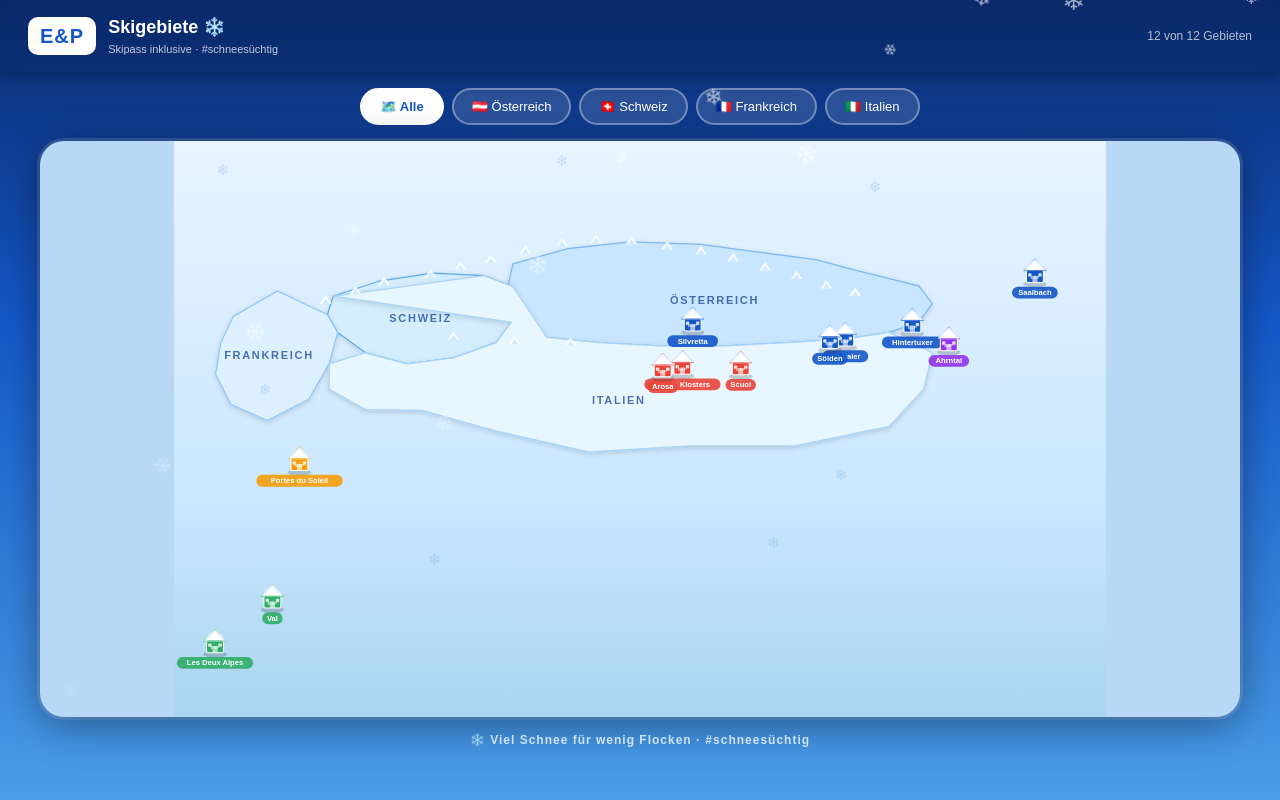
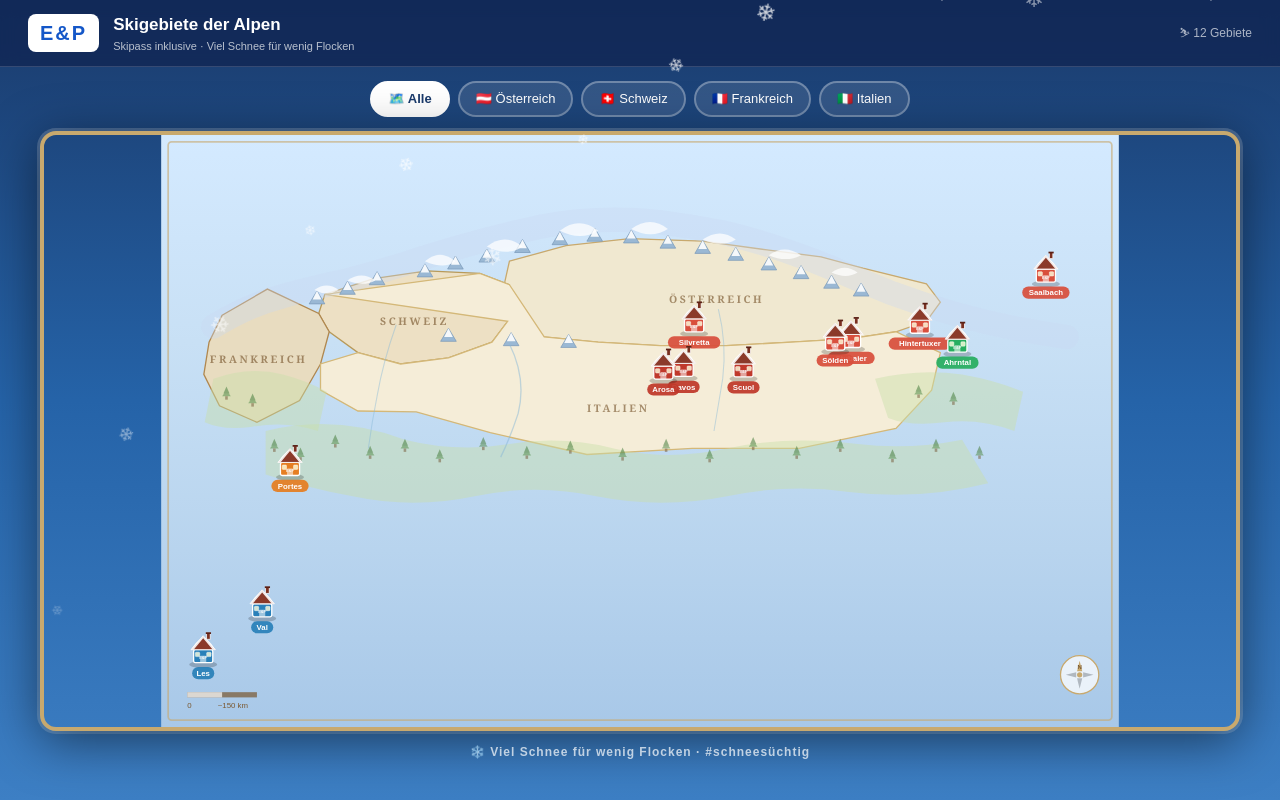
Before and after one commit to freddy-schuetz/ep-ki-workshop-gruppe-4, a Next.js app: page / in a window 1280 px wide. Built offline with nearby package versions, Linux system fonts and the light colour scheme.

Commit message:
Ski-Pistenkarten-Stil: Papierton, Wälder, Schneefelder, Kompass

```diff
--- a/app/SkiKarte.tsx
+++ b/app/SkiKarte.tsx
@@ -3,7 +3,6 @@
 import { useState } from "react";
 import skigebiete from "@/data/skigebiete.json";
 
-// --- Projektion: Geo-Koordinaten → SVG-Pixel ---
 const SVG_W = 1100;
 const SVG_H = 680;
 const LNG_MIN = 5.8, LNG_MAX = 13.2;
@@ -15,62 +14,92 @@ function project(lat: number, lng: number): [number, number] {
   return [x, y];
 }
 
-// --- Vereinfachte Alpen-Umrisse (skaliert auf 1100×680) ---
-const LAENDER = [
+const landFarbe: Record<string, string> = {
+  "Österreich": "#d94f3d",
+  "Schweiz": "#c0392b",
+  "Schweiz / Frankreich": "#e67e22",
+  "Frankreich": "#2980b9",
+  "Italien": "#27ae60",
+};
+
+const laenderListe = ["Alle", "Österreich", "Schweiz", "Frankreich", "Italien"];
+const flakePositions = [4,10,17,24,31,38,45,52,59,66,73,80,87,94];
+
+// Tal-Zonen (grüne Täler zwischen den Bergen)
+const TAELER = [
+  "M 120 340 Q 200 320 280 350 Q 340 365 400 355 Q 460 345 520 360 Q 580 375 650 360 Q 720 345 800 355 Q 860 362 920 350 L 950 400 Q 870 420 790 410 Q 720 400 650 415 Q 575 430 500 415 Q 430 400 360 415 Q 290 430 220 415 Q 165 405 120 390 Z",
+  "M 60 280 Q 100 265 140 275 Q 170 283 190 295 L 180 340 Q 145 328 105 335 Q 72 340 50 330 Z",
+  "M 820 280 Q 870 268 920 275 Q 960 282 990 295 L 980 340 Q 940 325 900 330 Q 860 335 835 325 Z",
+];
+
+// Waldgebiete (dunkles Grün, Baum-Silhouetten)
+const WAELDER = [
+  [130, 360], [160, 370], [200, 355], [240, 368], [280, 360],
+  [320, 372], [370, 358], [420, 368], [470, 362], [530, 370],
+  [580, 360], [630, 372], [680, 358], [730, 368], [780, 360],
+  [840, 372], [890, 360], [940, 368],
+  [75, 300], [105, 308], [870, 298], [910, 306],
+];
+
+// Schneefelder auf Gipfeln
+const SCHNEEFELDER = [
+  "M 303 145 Q 320 130 338 145 Q 325 155 303 145 Z",
+  "M 374 128 Q 395 112 415 128 Q 398 140 374 128 Z",
+  "M 458 110 Q 480 93 502 110 Q 482 122 458 110 Z",
+  "M 540 108 Q 562 92 582 108 Q 563 120 540 108 Z",
+  "M 622 120 Q 642 106 660 120 Q 644 130 622 120 Z",
+  "M 698 138 Q 716 125 735 138 Q 718 147 698 138 Z",
+  "M 770 158 Q 785 147 800 158 Q 787 166 770 158 Z",
+  "M 214 167 Q 230 156 246 167 Q 232 175 214 167 Z",
+  "M 176 178 Q 190 168 204 178 Q 191 186 176 178 Z",
+];
+
+// Bergrücken-Konturen (Hauptalpenkamm)
+const BERGKAMM =
+  "M 60 220 Q 100 195 140 185 Q 175 175 214 167 Q 248 158 280 148 Q 310 138 345 128 Q 380 118 415 110 Q 455 100 495 98 Q 535 96 572 100 Q 610 105 645 112 Q 680 120 715 132 Q 748 143 778 156 Q 810 170 840 182 Q 875 195 910 205 Q 945 215 980 222 Q 1010 228 1040 232";
+
+// Länderflächen
+const LAENDER_PATHS = [
   {
     name: "Österreich",
-    farbe: "#c8e6ff",
-    rand: "#7ab8f5",
+    fill: "#f0e8d0",
+    stroke: "#c8a96e",
     path: "M 400 145 L 465 127 L 538 119 L 622 122 L 696 132 L 758 140 L 806 153 L 879 171 L 895 192 L 879 214 L 844 226 L 792 234 L 724 238 L 649 242 L 573 242 L 502 238 L 440 232 L 398 214 L 390 190 Z",
   },
   {
     name: "Schweiz",
-    farbe: "#d4eeff",
-    rand: "#5aaaf0",
+    fill: "#ede0c4",
+    stroke: "#b89a5a",
     path: "M 188 183 L 244 165 L 305 156 L 366 159 L 400 172 L 398 214 L 380 238 L 330 256 L 275 263 L 226 250 L 193 226 L 181 205 Z",
   },
   {
     name: "Frankreich",
-    farbe: "#ddf0ff",
-    rand: "#90c8f8",
+    fill: "#e8dcc0",
+    stroke: "#b08850",
     path: "M 70 207 L 122 177 L 181 205 L 193 226 L 183 263 L 159 305 L 110 330 L 67 311 L 49 275 L 55 238 Z",
   },
   {
     name: "Italien",
-    farbe: "#e8f6ff",
-    rand: "#a8d4f8",
+    fill: "#f5edd8",
+    stroke: "#d4b878",
     path: "M 188 183 L 366 159 L 400 172 L 440 232 L 502 238 L 573 242 L 649 242 L 724 238 L 792 234 L 844 226 L 895 250 L 885 293 L 844 337 L 733 360 L 610 360 L 489 367 L 378 342 L 293 318 L 226 317 L 183 293 L 183 263 L 226 250 L 275 263 L 330 256 L 380 238 L 398 214 Z",
   },
 ];
 
-// Berggipfel-Symbole entlang des Alpenbogens
+const LAND_LABEL: Record<string, [number, number]> = {
+  "Österreich": [638, 193],
+  "Schweiz": [291, 218],
+  "Frankreich": [112, 262],
+  "Italien": [525, 318],
+};
+
+// Gipfel-Dreiecke
 const GIPFEL = [
   [303,161],[338,152],[374,144],[415,133],[458,124],[498,120],
   [540,122],[582,128],[622,134],[660,142],[698,153],[735,163],
-  [770,174],[804,183],
-  [214,181],[179,192],[248,170],
+  [770,174],[804,183],[214,181],[179,192],[248,170],
   [330,235],[402,240],[468,242],
 ];
-
-// Ländernamen-Position
-const LAND_LABEL: Record<string, [number, number]> = {
-  "Österreich": [638, 193],
-  "Schweiz": [291, 214],
-  "Frankreich": [112, 257],
-  "Italien": [525, 310],
-};
-
-const landFarbe: Record<string, string> = {
-  "Österreich": "#1457c8",
-  "Schweiz": "#e8443a",
-  "Schweiz / Frankreich": "#f59e0b",
-  "Frankreich": "#2fae66",
-  "Italien": "#9333ea",
-};
-
-const laenderListe = ["Alle", "Österreich", "Schweiz", "Frankreich", "Italien"];
-
-const flakePositions = [5,12,19,27,34,41,48,55,62,69,76,83,90,97];
 
 export default function SkiKarte() {
   const [aktivesLand, setAktivesLand] = useState("Alle");
@@ -82,195 +111,312 @@ export default function SkiKarte() {
 
   return (
     <div style={{
-      minHeight: "100vh", background: "linear-gradient(180deg, #0b2a6b 0%, #1457c8 40%, #4a9de8 100%)",
+      minHeight: "100vh",
+      background: "linear-gradient(180deg, #1a3a6b 0%, #2563a8 50%, #3d7fc4 100%)",
       display: "flex", flexDirection: "column", alignItems: "center",
-      fontFamily: "sans-serif", padding: "0 0 24px",
+      fontFamily: "'Georgia', serif", padding: "0 0 28px",
     }}>
 
-      {/* Schneeflocken-Animation */}
+      {/* Schneeflocken */}
       <style>{`
-        @keyframes fallSnow { 0% { transform: translateY(-20px) rotate(0deg); opacity:0.7 } 100% { transform: translateY(100vh) rotate(360deg); opacity:0 } }
-        .snowflake { position:fixed; top:-20px; pointer-events:none; z-index:9999; animation: fallSnow linear infinite; }
+        @keyframes fallSnow {
+          0%   { transform: translateY(-20px) rotate(0deg)   translateX(0px);   opacity: 0.8 }
+          50%  { transform: translateY(50vh)  rotate(180deg) translateX(12px);  opacity: 0.5 }
+          100% { transform: translateY(105vh) rotate(360deg) translateX(-8px);  opacity: 0   }
+        }
+        .flake { position:fixed; top:-20px; pointer-events:none; z-index:9999; animation: fallSnow linear infinite; color:white; }
       `}</style>
       {flakePositions.map((left, i) => (
-        <span key={i} className="snowflake" style={{
-          left: `${left}%`, fontSize: 16 + (i % 3) * 6,
-          animationDuration: `${6 + (i % 4) * 2}s`,
-          animationDelay: `${i * 0.5}s`,
-          color: "white", opacity: 0.6,
+        <span key={i} className="flake" style={{
+          left: `${left}%`, fontSize: 14 + (i % 3) * 5,
+          animationDuration: `${7 + (i % 5) * 1.5}s`,
+          animationDelay: `${i * 0.6}s`, opacity: 0.5,
         }}>❄</span>
       ))}
 
       {/* Header */}
       <div style={{
         width: "100%", display: "flex", alignItems: "center", justifyContent: "space-between",
-        padding: "14px 28px", background: "rgba(11,42,107,0.6)", backdropFilter: "blur(8px)",
-        boxShadow: "0 2px 16px rgba(0,0,0,0.3)",
+        padding: "12px 28px",
+        background: "rgba(15,35,80,0.7)", backdropFilter: "blur(8px)",
+        borderBottom: "1px solid rgba(255,255,255,0.15)",
       }}>
-        <div style={{ display: "flex", alignItems: "center", gap: 12 }}>
+        <div style={{ display: "flex", alignItems: "center", gap: 14 }}>
           <div style={{
             background: "white", color: "#1457c8", fontWeight: 900,
-            fontSize: 20, borderRadius: 10, padding: "4px 12px", letterSpacing: 1,
+            fontSize: 20, borderRadius: 8, padding: "4px 12px", letterSpacing: 2,
+            fontFamily: "sans-serif",
           }}>E&amp;P</div>
-          <div style={{ color: "white" }}>
-            <div style={{ fontWeight: 800, fontSize: 18 }}>Skigebiete ❄️</div>
-            <div style={{ fontSize: 11, opacity: 0.75 }}>Skipass inklusive · #schneesüchtig</div>
+          <div style={{ color: "white", fontFamily: "sans-serif" }}>
+            <div style={{ fontWeight: 800, fontSize: 17 }}>Skigebiete der Alpen</div>
+            <div style={{ fontSize: 11, opacity: 0.7 }}>Skipass inklusive · Viel Schnee für wenig Flocken</div>
           </div>
         </div>
-        <div style={{ color: "rgba(255,255,255,0.7)", fontSize: 12 }}>
-          {sichtbar.length} von {skigebiete.gebiete.length} Gebieten
+        <div style={{ color: "rgba(255,255,255,0.65)", fontSize: 12, fontFamily: "sans-serif" }}>
+          ⛷ {sichtbar.length} Gebiete
         </div>
       </div>
 
       {/* Länder-Filter */}
-      <div style={{ display: "flex", gap: 8, marginTop: 16, flexWrap: "wrap", justifyContent: "center" }}>
+      <div style={{ display: "flex", gap: 8, marginTop: 14, flexWrap: "wrap", justifyContent: "center" }}>
         {laenderListe.map((land) => (
           <button key={land} onClick={() => setAktivesLand(land)} style={{
-            padding: "7px 18px", borderRadius: 20, border: "2px solid",
-            borderColor: aktivesLand === land ? "white" : "rgba(255,255,255,0.35)",
-            background: aktivesLand === land ? "white" : "rgba(255,255,255,0.12)",
-            color: aktivesLand === land ? "#1457c8" : "white",
+            padding: "6px 16px", borderRadius: 20,
+            border: `2px solid ${aktivesLand === land ? "white" : "rgba(255,255,255,0.3)"}`,
+            background: aktivesLand === land ? "white" : "rgba(255,255,255,0.1)",
+            color: aktivesLand === land ? "#1a3a6b" : "white",
             fontWeight: aktivesLand === land ? 800 : 500,
             fontSize: 13, cursor: "pointer", transition: "all 0.2s",
+            fontFamily: "sans-serif",
           }}>
-            {land === "Alle" ? "🗺️ Alle" :
-             land === "Österreich" ? "🇦🇹 Österreich" :
-             land === "Schweiz" ? "🇨🇭 Schweiz" :
-             land === "Frankreich" ? "🇫🇷 Frankreich" : "🇮🇹 Italien"}
+            {land === "Alle" ? "🗺️ Alle" : land === "Österreich" ? "🇦🇹 Österreich"
+              : land === "Schweiz" ? "🇨🇭 Schweiz"
+              : land === "Frankreich" ? "🇫🇷 Frankreich" : "🇮🇹 Italien"}
           </button>
         ))}
       </div>
 
-      {/* SVG-Karte */}
+      {/* Karte */}
       <div style={{
-        marginTop: 16, borderRadius: 24, overflow: "hidden",
-        boxShadow: "0 8px 40px rgba(0,0,0,0.4), 0 0 0 3px rgba(255,255,255,0.15)",
-        background: "#b8d9f5", width: "96vw", maxWidth: 1200,
+        marginTop: 14, borderRadius: 16, overflow: "hidden",
+        boxShadow: "0 10px 50px rgba(0,0,0,0.5), 0 0 0 3px rgba(255,255,255,0.2)",
+        width: "97vw", maxWidth: 1200,
+        border: "4px solid #c8a96e",
       }}>
-        <svg viewBox={`0 0 ${SVG_W} ${SVG_H}`} width="100%" style={{ maxHeight: "72vh", display: "block" }}>
-          {/* Himmel/Schnee-Hintergrund */}
+        <svg viewBox={`0 0 ${SVG_W} ${SVG_H}`} width="100%"
+          style={{ display: "block", maxHeight: "74vh" }}>
+
           <defs>
-            <linearGradient id="bgGrad" x1="0" y1="0" x2="0" y2="1">
-              <stop offset="0%" stopColor="#e8f4ff" />
-              <stop offset="60%" stopColor="#cce8ff" />
-              <stop offset="100%" stopColor="#aad4f0" />
+            {/* Hintergrund: Papierton wie gedruckte Karte */}
+            <linearGradient id="papier" x1="0" y1="0" x2="0" y2="1">
+              <stop offset="0%"  stopColor="#d4eaff" />
+              <stop offset="35%" stopColor="#c8e0f5" />
+              <stop offset="70%" stopColor="#b8d4ee" />
+              <stop offset="100%" stopColor="#a8c8e8" />
             </linearGradient>
-            <filter id="softShadow">
-              <feDropShadow dx="0" dy="2" stdDeviation="3" floodOpacity="0.15" />
+            {/* Bergkamm-Schatten */}
+            <linearGradient id="schneeGrad" x1="0" y1="0" x2="0" y2="1">
+              <stop offset="0%"  stopColor="#ffffff" />
+              <stop offset="60%" stopColor="#e8f4ff" />
+              <stop offset="100%" stopColor="#c8dff5" />
+            </linearGradient>
+            <filter id="shadow" x="-20%" y="-20%" width="140%" height="140%">
+              <feDropShadow dx="1" dy="2" stdDeviation="3" floodOpacity="0.2" />
             </filter>
+            <filter id="softglow">
+              <feGaussianBlur stdDeviation="2" result="blur"/>
+              <feMerge><feMergeNode in="blur"/><feMergeNode in="SourceGraphic"/></feMerge>
+            </filter>
+            {/* Textur-Muster für Wälder */}
+            <pattern id="waldMuster" x="0" y="0" width="8" height="8" patternUnits="userSpaceOnUse">
+              <rect width="8" height="8" fill="#7ab878"/>
+              <circle cx="4" cy="4" r="2.5" fill="#5a9858" opacity="0.6"/>
+            </pattern>
           </defs>
-          <rect width={SVG_W} height={SVG_H} fill="url(#bgGrad)" />
 
-          {/* Länderflächen */}
-          {LAENDER.map((l) => (
-            <path key={l.name} d={l.path}
-              fill={aktivesLand === "Alle" || aktivesLand === l.name ? l.farbe : "#d8eef8"}
-              stroke={l.rand} strokeWidth={1.5}
-              style={{ transition: "fill 0.3s" }}
-              filter="url(#softShadow)"
-            />
+          {/* Papierhintergrund */}
+          <rect width={SVG_W} height={SVG_H} fill="url(#papier)" />
+
+          {/* Länderflächen — Papierton */}
+          {LAENDER_PATHS.map((l) => {
+            const aktiv = aktivesLand === "Alle" || aktivesLand === l.name;
+            return (
+              <path key={l.name} d={l.path}
+                fill={aktiv ? l.fill : "#dde8f0"}
+                stroke={aktiv ? l.stroke : "#c8d8e4"}
+                strokeWidth={1.5}
+                style={{ transition: "fill 0.35s" }}
+              />
+            );
+          })}
+
+          {/* Tal-Grün */}
+          {TAELER.map((d, i) => (
+            <path key={i} d={d} fill="#c8dda8" opacity={0.45} />
           ))}
 
-          {/* Berggipfel-Symbole ⛰ */}
-          {GIPFEL.map(([x, y], i) => (
-            <g key={i} transform={`translate(${x},${y})`}>
-              <polygon points="0,-10 7,0 -7,0" fill="white" opacity={0.85} />
-              <polygon points="0,-6 4,0 -4,0" fill="#cce8ff" opacity={0.9} />
+          {/* Wald-Punkte */}
+          {WAELDER.map(([wx, wy], i) => (
+            <g key={i} transform={`translate(${wx},${wy})`} opacity={0.55}>
+              <polygon points="0,-7 5,0 -5,0" fill="#5a9050" />
+              <polygon points="0,-11 3.5,-3 -3.5,-3" fill="#4a8040" />
+              <rect x={-1.5} y={0} width={3} height={4} fill="#7a6040" />
             </g>
           ))}
 
+          {/* Hauptalpenkamm Schattierung */}
+          <path d={BERGKAMM} fill="none"
+            stroke="#c8d8f0" strokeWidth={28} strokeLinecap="round"
+            opacity={0.35}
+          />
+
+          {/* Gipfel-Dreiecke */}
+          {GIPFEL.map(([gx, gy], i) => (
+            <g key={i} transform={`translate(${gx},${gy})`}>
+              <polygon points="0,-13 9,2 -9,2"
+                fill="#9ab8d4" stroke="#7898b8" strokeWidth={0.8} />
+              <polygon points="0,-13 5,-3 -5,-3"
+                fill="white" opacity={0.9} />
+            </g>
+          ))}
+
+          {/* Schneefelder */}
+          {SCHNEEFELDER.map((d, i) => (
+            <path key={i} d={d} fill="white" opacity={0.75} />
+          ))}
+
           {/* Ländernamen */}
-          {LAENDER.map((l) => {
+          {LAENDER_PATHS.map((l) => {
             const [lx, ly] = LAND_LABEL[l.name] ?? [0, 0];
             const aktiv = aktivesLand === "Alle" || aktivesLand === l.name;
             return (
-              <text key={l.name} x={lx} y={ly}
-                textAnchor="middle" fontSize={13} fontWeight={700}
-                fill={aktiv ? "#0b3a8c" : "#aac8e0"}
-                opacity={aktiv ? 0.7 : 0.4}
-                style={{ transition: "opacity 0.3s", letterSpacing: 2, textTransform: "uppercase" }}
+              <text key={l.name} x={lx} y={ly} textAnchor="middle"
+                fontSize={12} fontWeight={700} letterSpacing={3}
+                fill={aktiv ? "#7a5830" : "#b0c0d0"}
+                opacity={aktiv ? 0.65 : 0.35}
+                style={{ transition: "opacity 0.3s", fontFamily: "Georgia, serif" }}
               >
                 {l.name.toUpperCase()}
               </text>
             );
           })}
 
-          {/* E&P Chalet-Häuschen für jedes Skigebiet */}
+          {/* Dekorative Flüsse / Linien */}
+          <path d="M 400 240 Q 420 280 410 320 Q 400 350 390 370"
+            fill="none" stroke="#88b8d8" strokeWidth={1.5} opacity={0.5} />
+          <path d="M 270 218 Q 255 260 248 300 Q 242 330 238 360"
+            fill="none" stroke="#88b8d8" strokeWidth={1.2} opacity={0.45} />
+          <path d="M 640 200 Q 650 240 645 280 Q 640 310 635 340"
+            fill="none" stroke="#88b8d8" strokeWidth={1.2} opacity={0.45} />
+
+          {/* Rahmen-Innenkante (Kartenstil) */}
+          <rect x={8} y={8} width={SVG_W-16} height={SVG_H-16}
+            fill="none" stroke="#c8a96e" strokeWidth={2} rx={4} opacity={0.6} />
+
+          {/* E&P Chalet-Häuschen */}
           {skigebiete.gebiete.map((g) => {
             const [x, y] = project(g.lat, g.lng);
             const farbe = landFarbe[g.land] ?? "#1457c8";
             const aktiv = aktivesLand === "Alle" || g.land === aktivesLand || g.land.includes(aktivesLand);
             const isHover = hover === g.id;
-            const kurzname = g.name.length > 16 ? g.name.split(" ")[0] : g.name;
-            const s = isHover ? 1.25 : 1; // Skalierung beim Hover
+            const kurzname = g.name.split(" ")[0];
+            const s = isHover ? 1.3 : 1;
 
             return (
               <g key={g.id}
                 transform={`translate(${x},${y}) scale(${s})`}
-                style={{ cursor: "pointer", opacity: aktiv ? 1 : 0.12, transition: "opacity 0.3s" }}
+                style={{ cursor: "pointer", opacity: aktiv ? 1 : 0.1, transition: "opacity 0.3s" }}
                 onMouseEnter={() => setHover(g.id)}
                 onMouseLeave={() => setHover(null)}
               >
                 {/* Schatten */}
-                <ellipse cx={0} cy={20} rx={14} ry={4} fill="rgba(0,0,0,0.18)" />
+                <ellipse cx={0} cy={22} rx={16} ry={4} fill="rgba(0,0,0,0.2)" />
 
-                {/* Chalet-Haus: Wände */}
-                <rect x={-10} y={4} width={20} height={14} rx={2}
-                  fill={farbe} stroke="white" strokeWidth={1.2} />
+                {/* Haus-Wände */}
+                <rect x={-11} y={5} width={22} height={15} rx={2}
+                  fill={farbe} stroke="white" strokeWidth={1.5} />
                 {/* Tür */}
-                <rect x={-3} y={10} width={6} height={8} rx={1} fill="white" opacity={0.6} />
-                {/* Fenster links */}
-                <rect x={-8} y={7} width={4} height={4} rx={1} fill="white" opacity={0.8} />
-                {/* Fenster rechts */}
-                <rect x={4} y={7} width={4} height={4} rx={1} fill="white" opacity={0.8} />
+                <rect x={-3.5} y={12} width={7} height={8} rx={1}
+                  fill="rgba(255,255,255,0.55)" />
+                {/* Fenster L */}
+                <rect x={-9} y={8} width={5} height={5} rx={1}
+                  fill="rgba(255,255,220,0.8)" stroke="white" strokeWidth={0.5} />
+                {/* Fenster R */}
+                <rect x={4} y={8} width={5} height={5} rx={1}
+                  fill="rgba(255,255,220,0.8)" stroke="white" strokeWidth={0.5} />
                 {/* Dach */}
-                <polygon points="-13,4 0,-10 13,4"
-                  fill="white" stroke={farbe} strokeWidth={1} />
-                {/* Schneehäubchen auf dem Dach */}
-                <polygon points="-13,4 -8,-3 0,-10 8,-3 13,4 10,4 0,-7 -10,4"
-                  fill="#e8f4ff" opacity={0.85} />
-                {/* E&P-Label auf dem Haus */}
-                <text x={0} y={14} textAnchor="middle" fontSize={5} fill="white" fontWeight={900} opacity={0.9}>
+                <polygon points="-14,5 0,-11 14,5"
+                  fill="#8b3a2a" stroke="white" strokeWidth={1} />
+                {/* Schneedach */}
+                <polygon points="-14,5 -9,-2 0,-11 9,-2 14,5 11,5 0,-8 -11,5"
+                  fill="white" opacity={0.88} />
+                {/* Schornstein */}
+                <rect x={4} y={-14} width={4} height={7}
+                  fill="#7a3020" stroke="white" strokeWidth={0.8} />
+                <rect x={3} y={-15} width={6} height={2}
+                  fill="#5a2015" />
+                {/* Rauch */}
+                {isHover && (
+                  <path d="M 6,-16 Q 9,-22 6,-26 Q 3,-30 7,-34"
+                    fill="none" stroke="rgba(200,200,200,0.7)" strokeWidth={2}
+                    strokeLinecap="round" />
+                )}
+
+                {/* E&P mini-label */}
+                <text x={0} y={16} textAnchor="middle"
+                  fontSize={4.5} fill="white" fontWeight={900}
+                  fontFamily="sans-serif" opacity={0.9}>
                   E&amp;P
                 </text>
 
-                {/* Name-Label unter dem Haus */}
-                <rect x={-kurzname.length * 3 - 3} y={23} width={kurzname.length * 6 + 6} height={14}
-                  rx={7} fill={farbe} opacity={0.9}
-                />
-                <text x={0} y={33} textAnchor="middle" fontSize={9} fill="white" fontWeight={700}>
+                {/* Name-Label */}
+                <rect x={-kurzname.length * 2.9 - 4} y={25}
+                  width={kurzname.length * 5.8 + 8} height={14} rx={7}
+                  fill={farbe} opacity={0.93} />
+                <text x={0} y={35} textAnchor="middle"
+                  fontSize={9} fill="white" fontWeight={700}
+                  fontFamily="sans-serif">
                   {kurzname}
                 </text>
 
-                {/* Hover-Tooltip */}
+                {/* Hover-Info */}
                 {isHover && (
-                  <g transform="translate(18, -70)">
-                    <rect x={0} y={0} width={178} height={80} rx={10}
-                      fill="white" stroke={farbe} strokeWidth={1.5}
-                      filter="url(#softShadow)"
-                    />
-                    <text x={10} y={18} fontSize={11} fontWeight={800} fill={farbe}>{g.name}</text>
-                    <text x={10} y={33} fontSize={10} fill="#555">{g.land} · {g.region.split(",")[0]}</text>
-                    <text x={10} y={48} fontSize={10} fill="#333">🎿 {g.pistenKm} km · ⛰️ {g.hoeheMeter} m</text>
-                    <text x={10} y={63} fontSize={9} fill="#444" fontStyle="italic">{g.highlight.slice(0,38)}…</text>
-                    <text x={10} y={76} fontSize={9} fill="#2fae66" fontWeight={700}>✓ Skipass inklusive</text>
+                  <g transform="translate(18,-80)" filter="url(#shadow)">
+                    <rect x={0} y={0} width={192} height={90} rx={10}
+                      fill="#fffdf5" stroke={farbe} strokeWidth={1.8} />
+                    <rect x={0} y={0} width={192} height={22} rx={10}
+                      fill={farbe} />
+                    <rect x={0} y={12} width={192} height={10}
+                      fill={farbe} />
+                    <text x={10} y={15} fontSize={11} fontWeight={800}
+                      fill="white" fontFamily="sans-serif">{g.name.slice(0,24)}</text>
+                    <text x={10} y={35} fontSize={10} fill="#555" fontFamily="sans-serif">
+                      {g.land} · {g.region.split(",")[0]}
+                    </text>
+                    <text x={10} y={51} fontSize={10} fill="#333" fontFamily="sans-serif">
+                      🎿 {g.pistenKm} km Pisten
+                    </text>
+                    <text x={10} y={66} fontSize={10} fill="#333" fontFamily="sans-serif">
+                      ⛰️ bis {g.hoeheMeter} m Höhe
+                    </text>
+                    <text x={10} y={82} fontSize={9} fill="#27ae60"
+                      fontWeight={700} fontFamily="sans-serif">
+                      ✓ Skipass inklusive
+                    </text>
                   </g>
                 )}
               </g>
             );
           })}
 
-          {/* Dekorative Schneeflocken auf der Karte */}
-          {[[50,40],[820,60],[100,300],[780,400],[450,30],[300,500],[700,480]].map(([fx,fy],i) => (
-            <text key={i} x={fx} y={fy} fontSize={18} opacity={0.25} fill="#5599dd">❄</text>
-          ))}
+          {/* Kompass-Rose unten rechts */}
+          <g transform="translate(1055, 620)">
+            <circle cx={0} cy={0} r={22} fill="rgba(255,255,255,0.75)"
+              stroke="#c8a96e" strokeWidth={1.5} />
+            <polygon points="0,-16 3,-4 -3,-4" fill="#c8a96e" />
+            <polygon points="0,16 3,4 -3,4" fill="#b0b8c0" />
+            <polygon points="-16,0 -4,3 -4,-3" fill="#b0b8c0" />
+            <polygon points="16,0 4,3 4,-3" fill="#b0b8c0" />
+            <text x={0} y={-7} textAnchor="middle" fontSize={7}
+              fill="#7a5830" fontWeight={800} fontFamily="sans-serif">N</text>
+            <circle cx={0} cy={0} r={3} fill="#c8a96e" />
+          </g>
+
+          {/* Maßstab-Balken */}
+          <g transform="translate(30, 640)">
+            <rect x={0} y={0} width={80} height={6} fill="#7a5830" opacity={0.7} />
+            <rect x={0} y={0} width={40} height={6} fill="white" opacity={0.7} />
+            <text x={0} y={18} fontSize={9} fill="#7a5830" fontFamily="sans-serif">0</text>
+            <text x={35} y={18} fontSize={9} fill="#7a5830" fontFamily="sans-serif">~150 km</text>
+          </g>
+
         </svg>
       </div>
 
       {/* Slogan */}
       <div style={{
-        marginTop: 14, color: "rgba(255,255,255,0.75)",
-        fontSize: 12, fontWeight: 600, letterSpacing: 1,
+        marginTop: 12, color: "rgba(255,255,255,0.7)",
+        fontSize: 12, fontWeight: 600, letterSpacing: 1, fontFamily: "sans-serif",
       }}>
         ❄️ Viel Schnee für wenig Flocken · #schneesüchtig
       </div>
```
